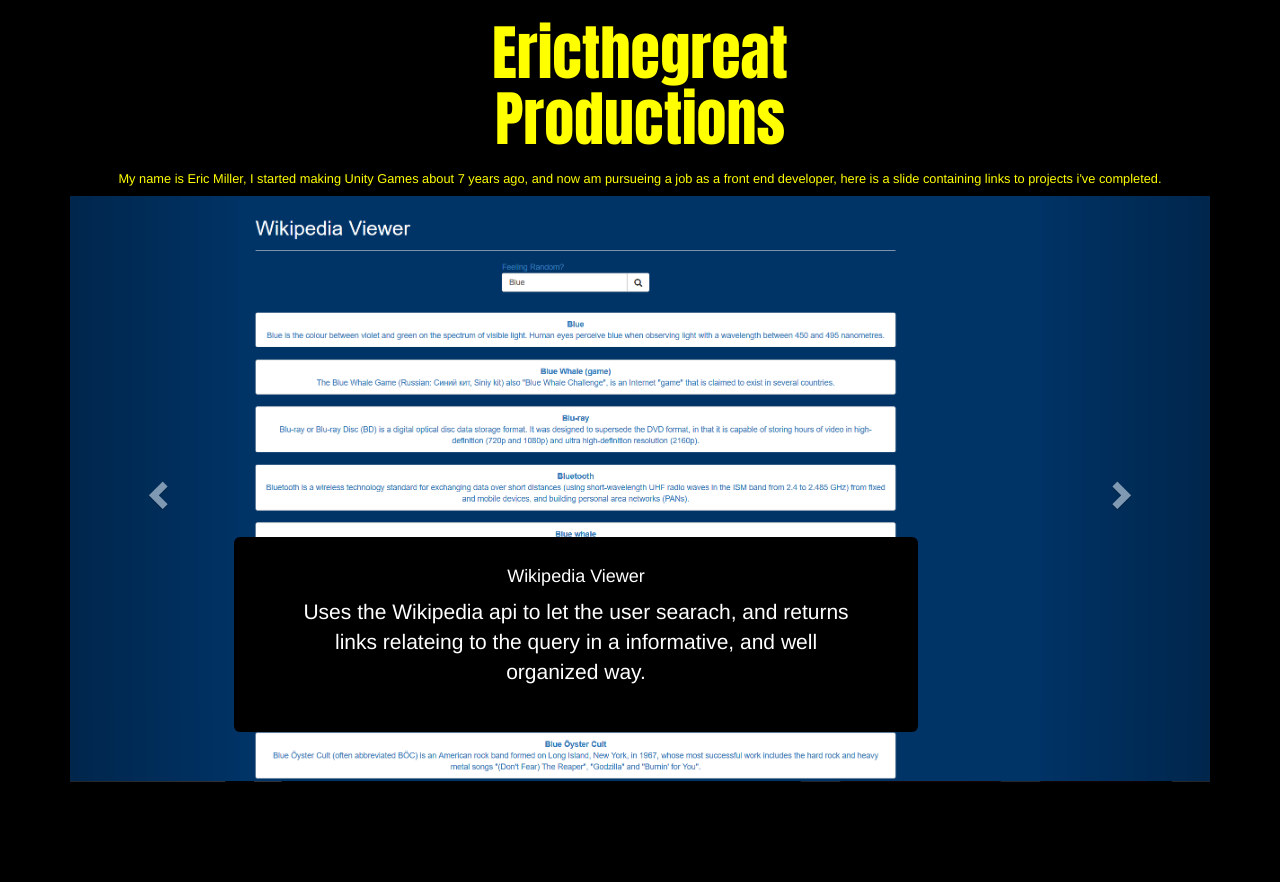
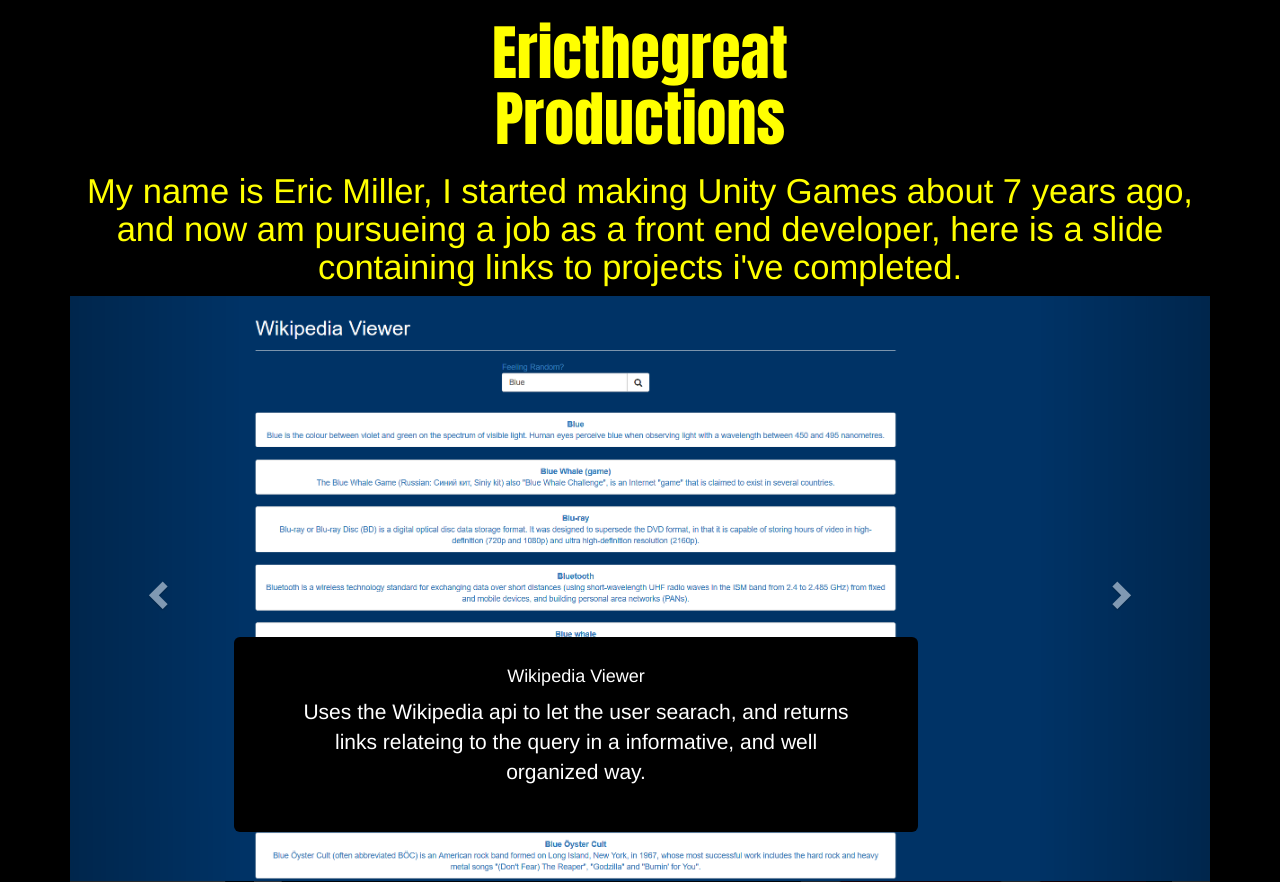
Before and after one commit to ericmiller777/Ericthegreat_Productions, a plain HTML site: page index.html in a window 1280 px wide. Before the commit the page ends 800 px from the top, so only its background shows below. Drawn offline with nearby package versions, Linux system fonts and the light colour scheme.

Commit message:
test font size

```diff
--- a/index.html
+++ b/index.html
@@ -33,7 +33,7 @@
     h2 {
         color: yellow;
         text-align: center;
-        font-size: 1vw;
+        font-size: 2.7vw;
     }
 
     .jumbotron {
```
